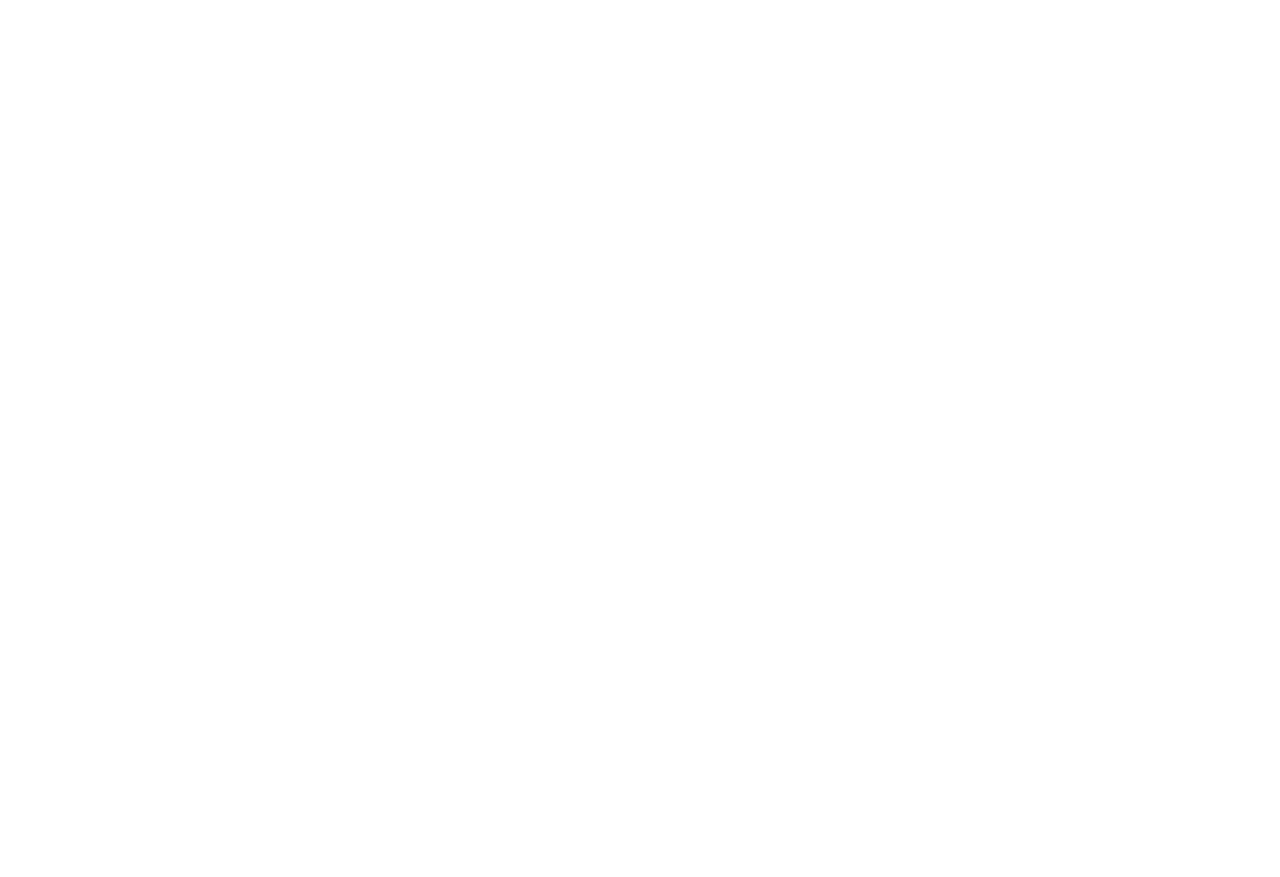
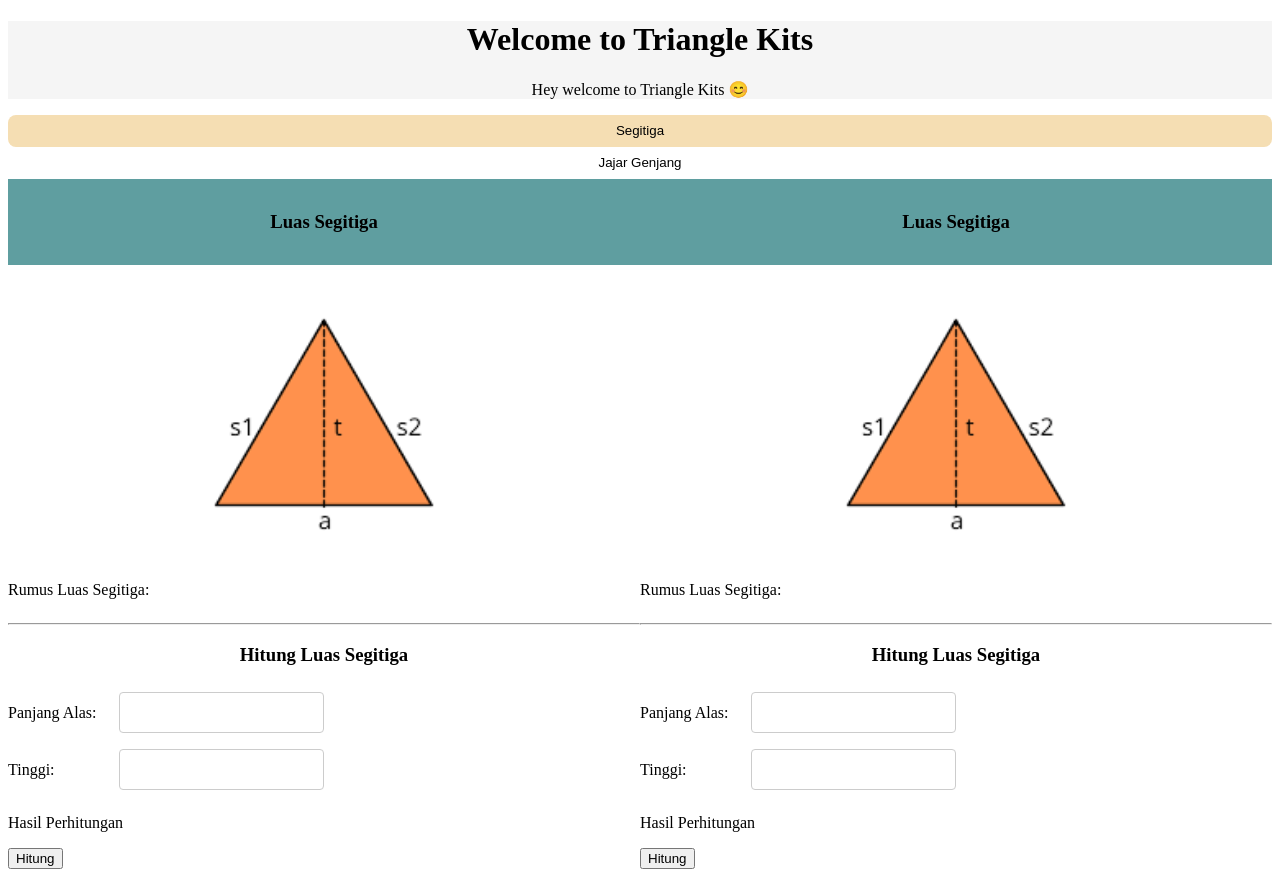
Before and after one commit to revou-fundamental-course/02-sept-24-Irfan3006, a plain HTML site: page index.html in a window 1280 px wide. Before the commit the page ends 800 px from the top, so only its background shows below. Drawn offline with Linux system fonts and the light colour scheme.

Commit message:
front end update

```diff
--- a/css/style.css
+++ b/css/style.css
@@ -0,0 +1,77 @@
+.first-header {
+  background-color: whitesmoke;
+  text-align: center;
+}
+
+.section-content {
+  display: flex;
+  flex-direction: column;
+}
+
+.selection-btn {
+  height: 32px;
+  border: none;
+  border-radius: 8px;
+}
+
+.bg-color-blue {
+  background-color: wheat;
+}
+
+.bg-color-light-blue {
+  background-color: white;
+}
+
+.luas-segitiga-header {
+  padding-top: 32px;
+  padding-bottom: 32px;
+  margin: 0px;
+  background: cadetblue;
+  text-align: center;
+}
+
+.luas-segitiga-content {
+  display: flex;
+  flex-direction: column;
+}
+
+.luas-segitiga-img {
+  height: 300px;
+  width: 300px;
+  background-image: url("../assets/img/triangle.png");
+  background-size: cover;
+  background-position: center;
+  align-self: center;
+}
+
+.luas-segitiga-form-header {
+  text-align: center;
+}
+
+.input-wraper {
+  width: 50%;
+  display: flex;
+  justify-content: space-between;
+  align-items: center;
+}
+
+.input-wraper input {
+  width: 65%;
+}
+
+input[type="number"] {
+  padding: 12px 20px;
+  margin: 8px 0;
+  display: inline-block;
+  border: 1px solid #ccc;
+  border-radius: 4px;
+  box-sizing: border-box;
+}
+
+.section-aside {
+  display: flex;
+}
+
+.section-aside aside {
+  flex: 1;
+}
--- a/index.html
+++ b/index.html
@@ -4,7 +4,72 @@
     <meta charset="UTF-8" />
     <meta name="viewport" content="width=device-width, initial-scale=1.0" />
     <link rel="stylesheet" href="css\style.css" />
-    <title>Document</title>
+    <title>Hitung Luas & Keliling Segitiga</title>
   </head>
-  <body></body>
+  <body>
+    <header class="first-header">
+      <h1>Welcome to Triangle Kits</h1>
+      <p>Hey welcome to Triangle Kits 😊</p>
+    </header>
+    <main>
+      <section class="section-content">
+        <button href="#" type="button" class="selection-btn bg-color-blue">Segitiga</button>
+        <button href="#" type="button" class="selection-btn bg-color-light-blue">Jajar Genjang</button>
+      </section>
+
+      <section class="section-aside">
+        <aside>
+          <header>
+            <h1 class="luas-segitiga-header">Luas Segitiga</h1>
+          </header>
+          <article class="luas-segitiga-content">
+            <div class="luas-segitiga-img"></div>
+            <p>Rumus Luas Segitiga:</p>
+          </article>
+          <hr />
+          <form class="">
+            <header>
+              <h1 class="luas-segitiga-form-header">Hitung Luas Segitiga</h1>
+            </header>
+            <div class="input-wraper">
+              <label for="panjang-alas">Panjang Alas: </label>
+              <input id="panjang-alas" type="number" />
+            </div>
+            <div class="input-wraper">
+              <label for="tinggi">Tinggi: </label>
+              <input id="tinggi" type="number" />
+            </div>
+            <p id="result">Hasil Perhitungan</p>
+            <button>Hitung</button>
+          </form>
+        </aside>
+        <aside>
+          <header>
+            <h1 class="luas-segitiga-header">Luas Segitiga</h1>
+          </header>
+          <article class="luas-segitiga-content">
+            <div class="luas-segitiga-img"></div>
+            <p>Rumus Luas Segitiga:</p>
+          </article>
+          <hr />
+          <form class="">
+            <header>
+              <h1 class="luas-segitiga-form-header">Hitung Luas Segitiga</h1>
+            </header>
+            <div class="input-wraper">
+              <label for="panjang-alas">Panjang Alas: </label>
+              <input id="panjang-alas" type="number" />
+            </div>
+            <div class="input-wraper">
+              <label for="tinggi">Tinggi: </label>
+              <input id="tinggi" type="number" />
+            </div>
+            <p id="result">Hasil Perhitungan</p>
+            <button>Hitung</button>
+          </form>
+        </aside>
+      </section>
+    </main>
+    <footer></footer>
+  </body>
 </html>
```
Also changed, not shown: assets/img/triangle.png (added).
